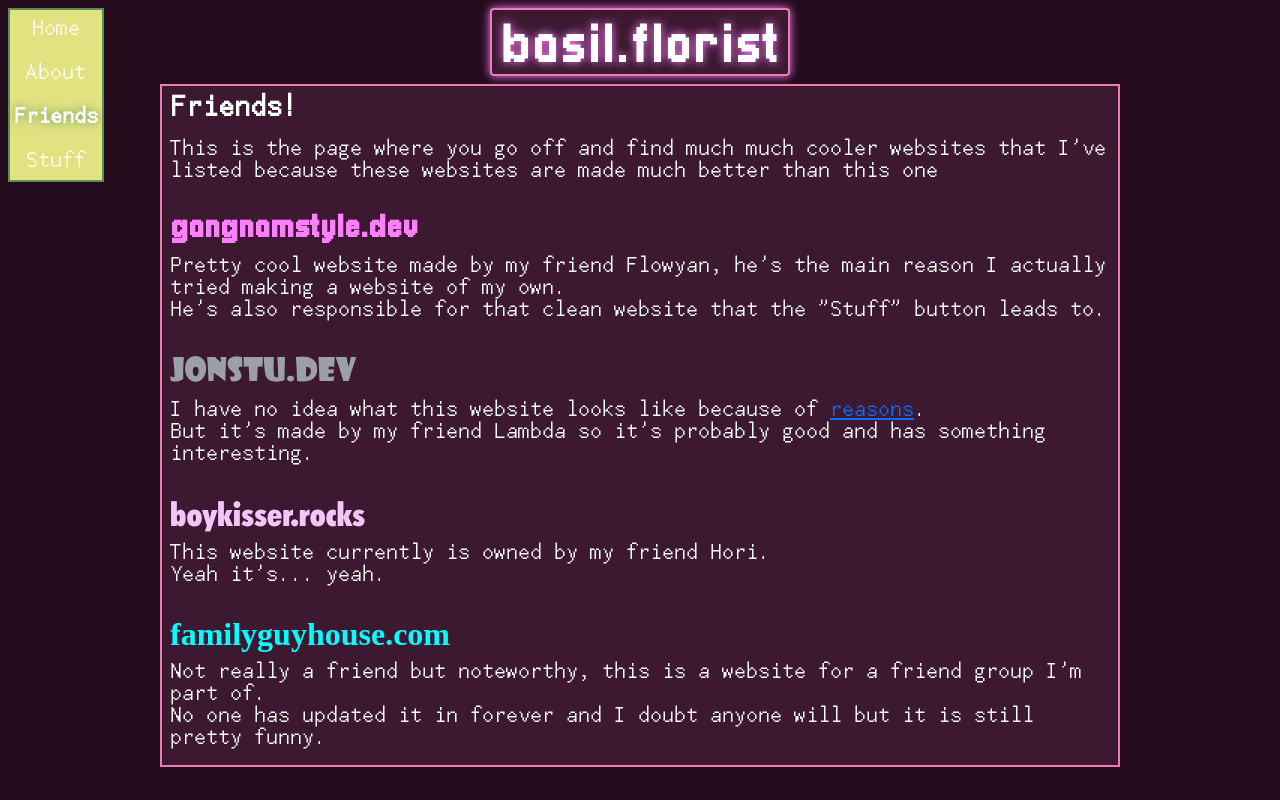
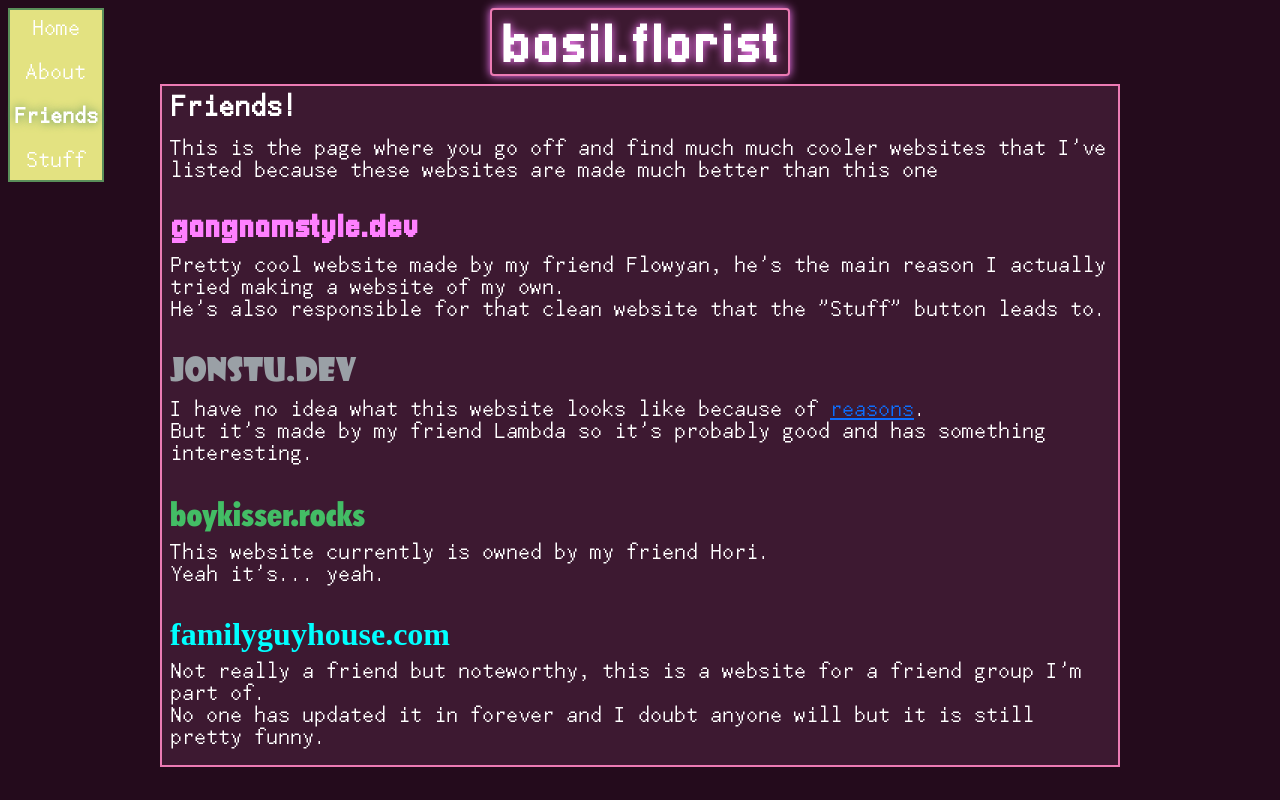
Before and after one commit to ChutoyJohn/basil.florist, a plain HTML site: page friends/index.html in a window 1280 px wide. Drawn offline with nearby package versions, Linux system fonts and the light colour scheme.

Commit message:
forgot to watch scss watching

```diff
--- a/styles/stylesfriends.css
+++ b/styles/stylesfriends.css
@@ -188,5 +188,5 @@ body {
   font-weight: bold;
   padding-bottom: 1vh;
   text-decoration: none;
-  color: #f4c5f8;
+  color: #43bd65;
 }/*# sourceMappingURL=stylesfriends.css.map */
```
